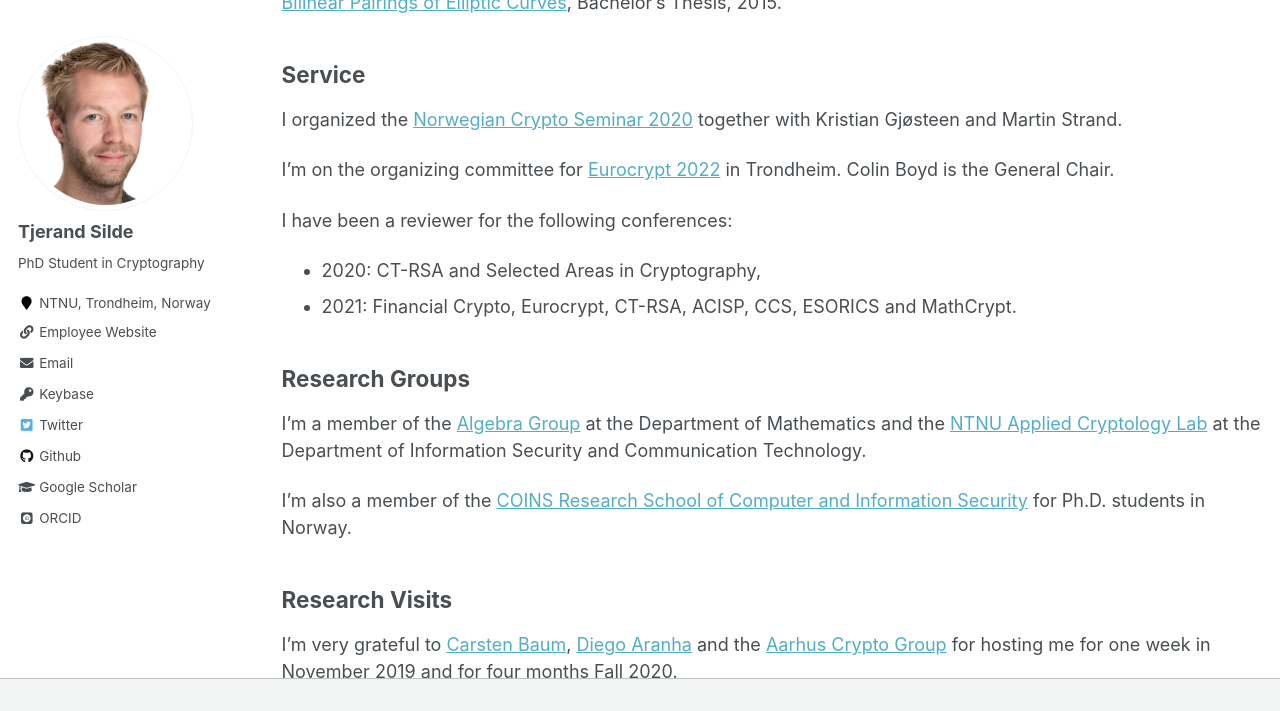
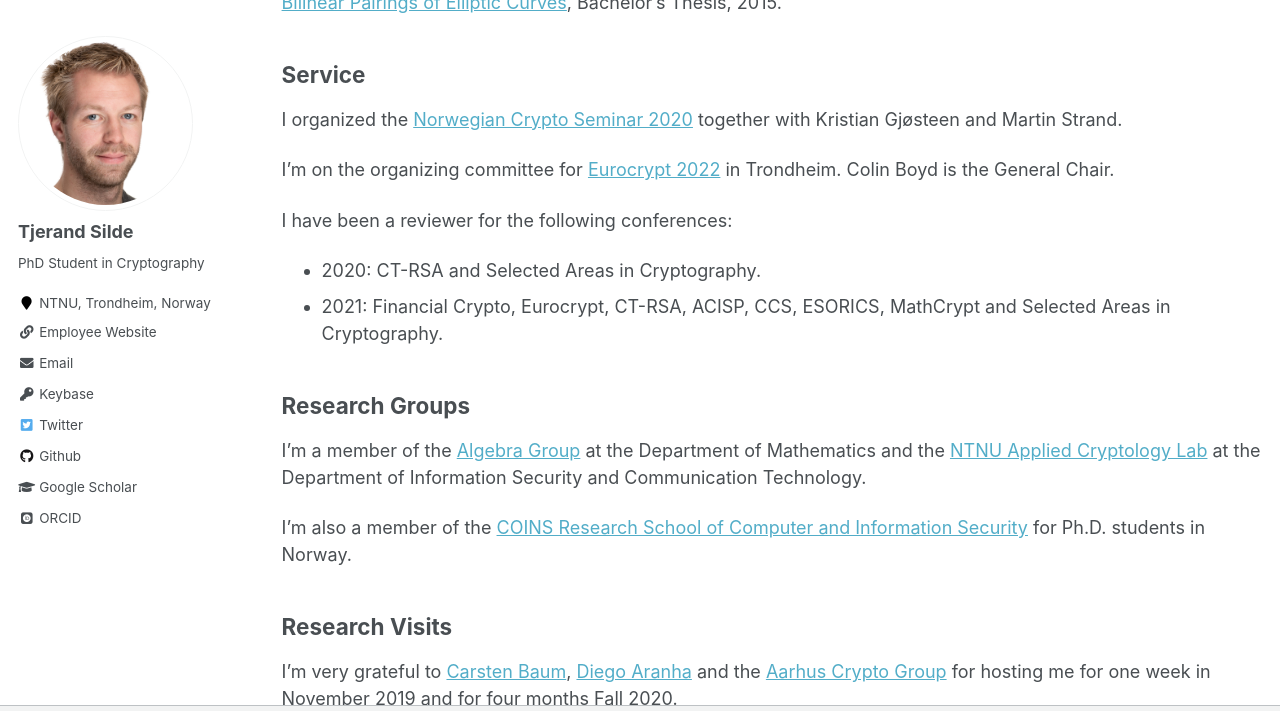
Before and after one commit to tjesi/tjesi.github.io, a Jekyll site: the page built from _pages/academic.md, in a window 1280 px wide and 900 px high, scrolled down 996 px, cut to the strip 0-711 px from the top of the window. Built offline with Jekyll 4.4.1, drawn with Linux system fonts in a browser that asks for light colours; some web fonts are replaced.

Commit message:
Update academic.md

```diff
--- a/_pages/academic.md
+++ b/_pages/academic.md
@@ -44,8 +44,8 @@
 I'm on the organizing committee for [Eurocrypt 2022](https://eurocrypt.iacr.org/2022) in Trondheim. Colin Boyd is the General Chair.
 
  I have been a reviewer for the following conferences:
- - 2020: CT-RSA and Selected Areas in Cryptography,
- - 2021: Financial Crypto, Eurocrypt, CT-RSA, ACISP, CCS, ESORICS and MathCrypt.
+ - 2020: CT-RSA and Selected Areas in Cryptography.
+ - 2021: Financial Crypto, Eurocrypt, CT-RSA, ACISP, CCS, ESORICS, MathCrypt and Selected Areas in Cryptography.
 
 ## Research Groups
 I'm a member of the [Algebra Group](https://www.ntnu.edu/imf/research/algebra) at the Department of Mathematics and the [NTNU Applied Cryptology Lab](https://www.ntnu.edu/iik/nacl-lab) at the Department of Information Security and Communication Technology.
```
